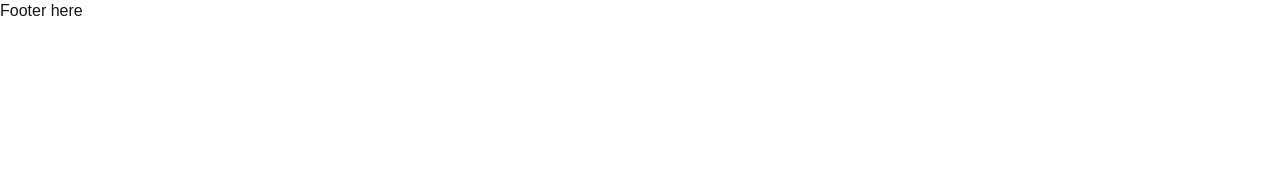
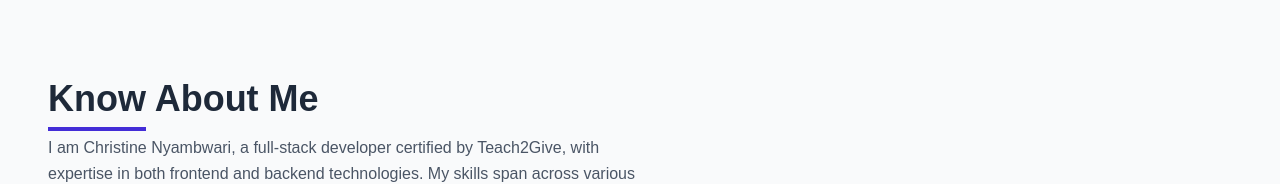
Before and after one commit to Captain-Carl-Larc/portfolio, a Next.js app in the folder carl/: page / in a window 1280 px wide. Shown: the part 703-887 px from the top of the page. Before the commit the page ends 800 px from the top, so only its background shows below. Built offline with nearby package versions, Linux system fonts and the light colour scheme.

Commit message:
hero and about components added

```diff
--- a/carl/src/app/page.jsx
+++ b/carl/src/app/page.jsx
@@ -1,9 +1,12 @@
-import Hero from "./components/Hero";
+import HeroSection from "./components/Hero";
+import AboutSection from "./components/About"
+//import TechnicalSkillsSection from "./components/Skills"
 export default function Home() {
   return (
     <>
       <section className="">
-        <Hero />
+        <HeroSection />
+        <AboutSection/>
       </section>
     </>
   );
```
